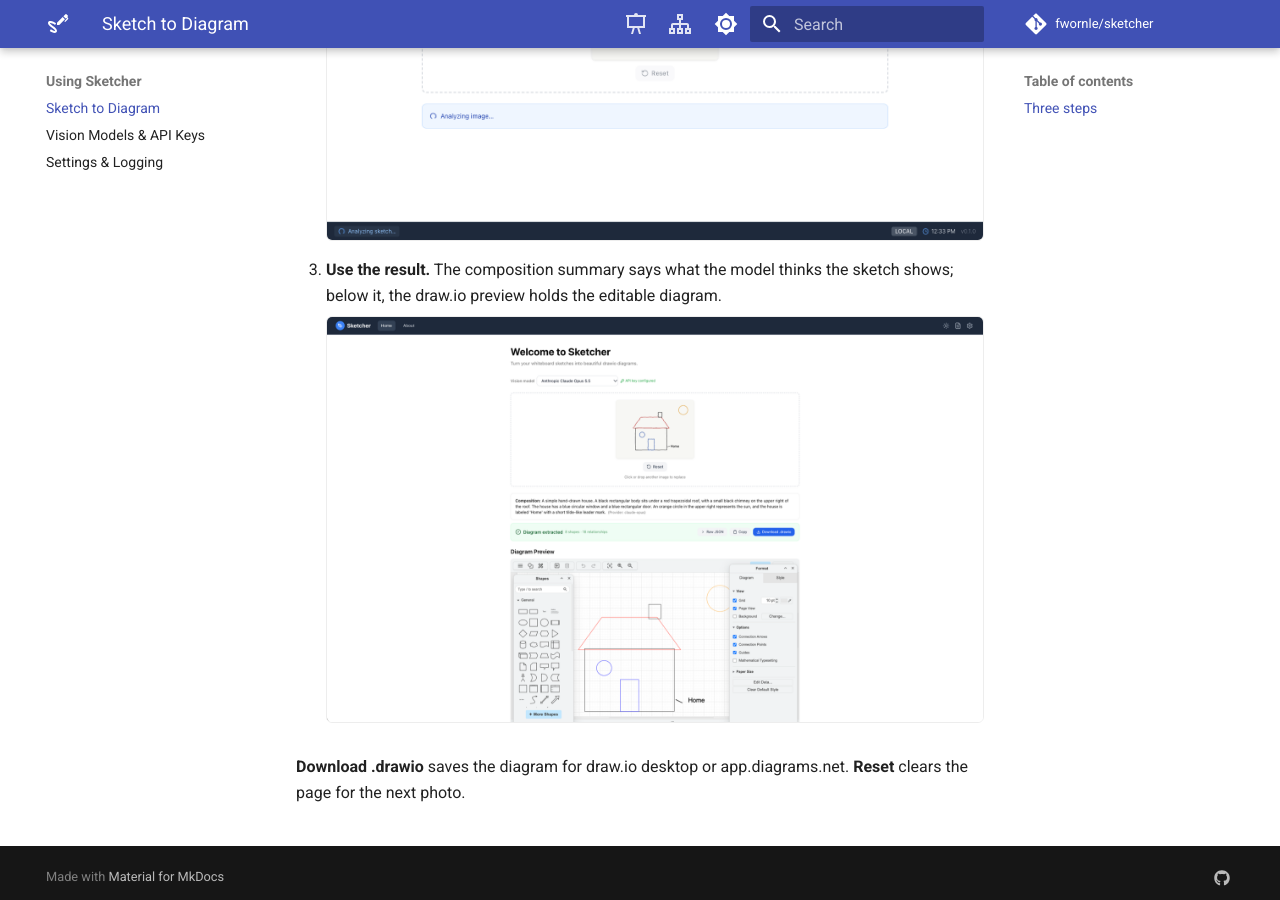
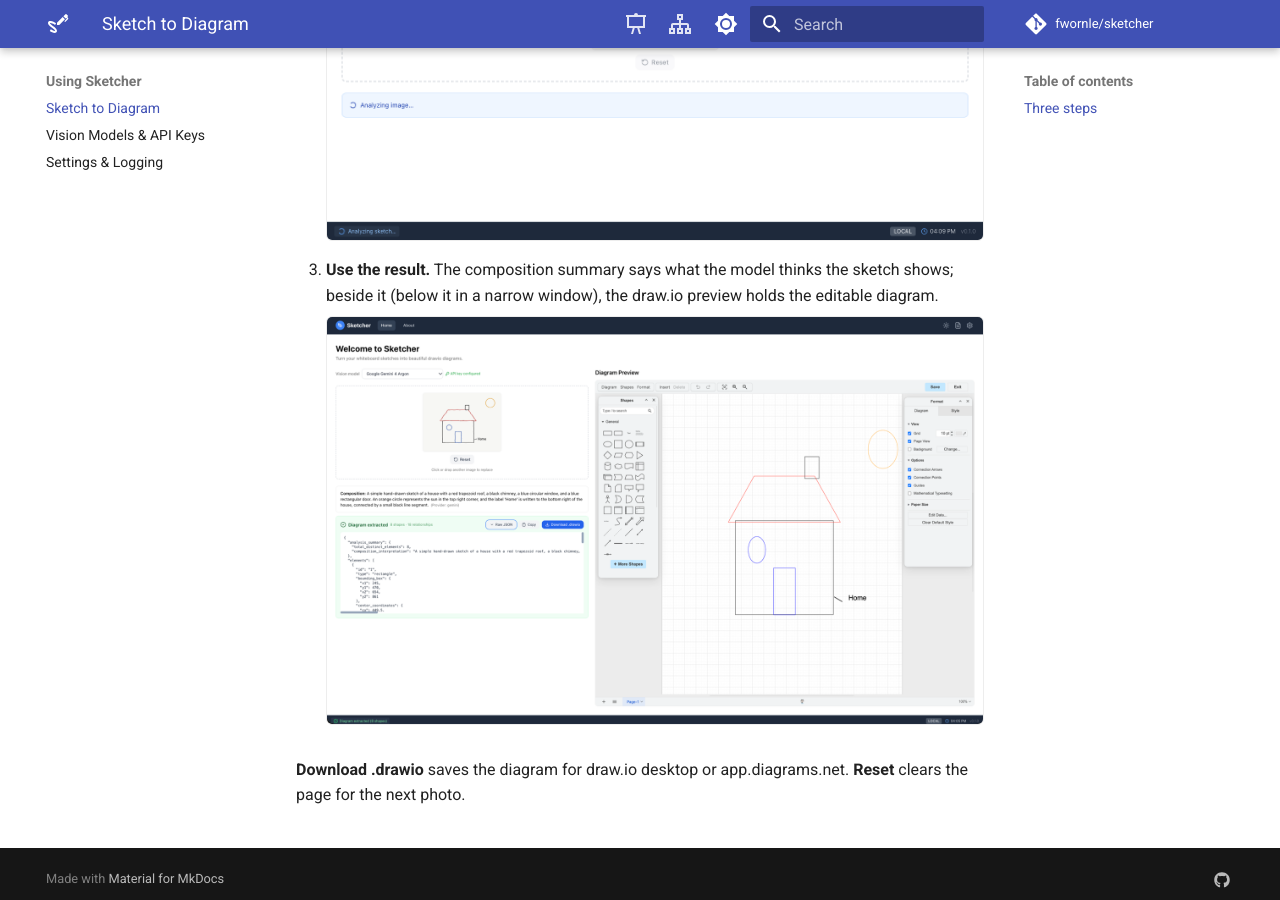
Before and after one commit to fwornle/sketcher, an MkDocs documentation site: the page built from docs/sketch-to-diagram.md, in a window 1280 px wide and 900 px high, scrolled down 664 px. Built offline with MkDocs 1.6.1 and Material for MkDocs 9.7.7, drawn with Linux system fonts in a browser that asks for light colours; comment, search, counter and statistics services are not loaded.

Commit message:
docs: screenshots for the full-width, two-column layout
Recapture home, analysing, settings, logging, result panel and dark mode
against the new layout (headless, with a mocked Gemini answer run through
the real parser). The sample-sketch result is a real Gemini 4 Argon run;
captions and the result description follow suit.

Co-Authored-By: Claude Opus 5.5 <noreply@anthropic.com>

```diff
--- a/docs/_tiers/sketch-to-diagram.deep.md
+++ b/docs/_tiers/sketch-to-diagram.deep.md
@@ -54,7 +54,7 @@ The **Diagram Preview** is a full draw.io editor embedded from `embed.diagrams.n
 Move, resize, restyle or add shapes there, or download the file and continue in
 draw.io desktop.
 
-![A real run with Claude Opus 5.5 on the sample sketch: the result and the diagram in the embedded draw.io editor](images/ui-sample-sketch-result.png){ .screenshot }
+![A real run with Gemini 4 Argon on the sample sketch: the result and the diagram in the embedded draw.io editor](images/ui-sample-sketch-result.png){ .screenshot }
 
 For the sample sketch on the [home page](index.md), the downloaded file opens as:
 
--- a/docs/sketch-to-diagram.md
+++ b/docs/sketch-to-diagram.md
@@ -13,9 +13,10 @@ Drop a photo, wait a few seconds, edit or download the diagram.
         ![Analysing a sketch](images/ui-analyzing.png){ .screenshot }
 
     3. **Use the result.** The composition summary says what the model thinks the sketch
-       shows; below it, the draw.io preview holds the editable diagram.
+       shows; beside it (below it in a narrow window), the draw.io preview holds the
+       editable diagram.
 
-        ![A real run with Claude Opus 5.5 on the sample sketch: the result and the editable diagram](images/ui-sample-sketch-result.png){ .screenshot }
+        ![A real run with Gemini 4 Argon on the sample sketch: the result and the editable diagram](images/ui-sample-sketch-result.png){ .screenshot }
 
     **Download .drawio** saves the diagram for draw.io desktop or app.diagrams.net.
     **Reset** clears the page for the next photo.
```
Also changed, not shown: docs/how-it-works.md (+2 -2 lines), docs/overview.md (+2 -2 lines), docs/images/ui-analysis-result.png, docs/images/ui-analyzing.png, docs/images/ui-dark-mode.png, docs/images/ui-home.png, docs/images/ui-logging-control.png, docs/images/ui-sample-sketch-result.png, docs/images/ui-settings-api-keys.png, docs/images/ui-settings-general.png.
